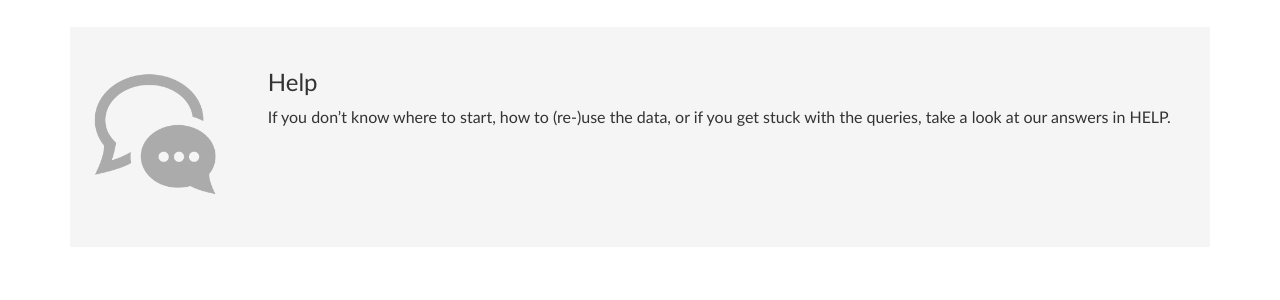
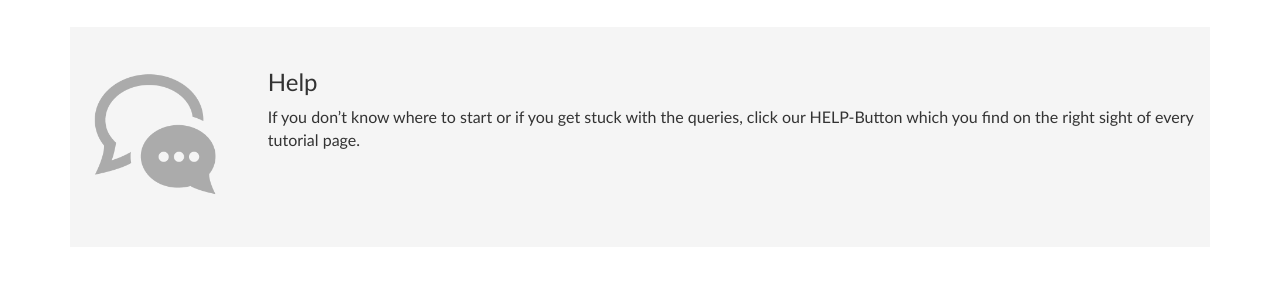
Before and after one commit to MiMoText/MiMoTextBase_Tutorial, a Jekyll site: the page built from index.md, in a window 1280 px wide. Shown: the part 1311-1611 px from the top of the page. Built offline with Jekyll 4.4.1, drawn with Linux system fonts in a browser that asks for light colours; comment, search, counter and statistics services are not loaded.

Commit message:
changed index page

```diff
--- a/index.md
+++ b/index.md
@@ -10,4 +10,4 @@
 topnav: topnav_tut
 ---
 
-{% include landing-page.html title_1="Welcome to MiMoTextBase" content_1="Imagine you wanted a ranking of the most common themes in all epistolary novels in French Enlightenment novels, an overview of authors covering “sentimentalism” or a map of all narrative places. The MiMoText knowledge graph combines the linked open data paradigm with the infrastructure of a wikibase and text mining methods of data-based literary history. Using the query language SPARQL, you can query this large and growing knowledge graph about the French Enlightenment novel." content_2="Learn more about Semantic Web and Wikibase. Get to know our knowledge graph on French Enlightenment novels, its sources, modeling approach and infrastructure." title_3="Tutorial" content_3="Learn more about basic SPARQL-Queries, how to write and modify some useful expressions and functions using our (embedded) MiMoTextBase-Endpoint." title_4="SPARQL-Endpoint" content_4="Visit our SPARQL-Endpoint to write your own queries and explore the data in MiMoTextBase." title_5="Help" content_5="If you don’t know where to start, how to (re-)use the data, or if you get stuck with the queries, take a look at our answers in HELP." %}
+{% include landing-page.html title_1="Welcome to MiMoTextBase" content_1="Imagine you wanted a ranking of the most common themes in all epistolary novels in French Enlightenment novels, an overview of authors covering “sentimentalism” or a map of all narrative places. The MiMoText knowledge graph combines the linked open data paradigm with the infrastructure of a wikibase and text mining methods of data-based literary history. Using the query language SPARQL, you can query this large and growing knowledge graph about the French Enlightenment novel." content_2="Learn more about Semantic Web and Wikibase. Get to know our knowledge graph on French Enlightenment novels, its sources, modeling approach and infrastructure." title_3="Tutorial" content_3="Learn more about basic SPARQL-Queries, how to write and modify some useful expressions and functions using our (embedded) MiMoTextBase-Endpoint." title_4="SPARQL-Endpoint" content_4="Visit our SPARQL-Endpoint to write your own queries and explore the data in MiMoTextBase." title_5="Help" content_5="If you don’t know where to start or if you get stuck with the queries, click our HELP-Button which you find on the right sight of every tutorial page." %}
```
